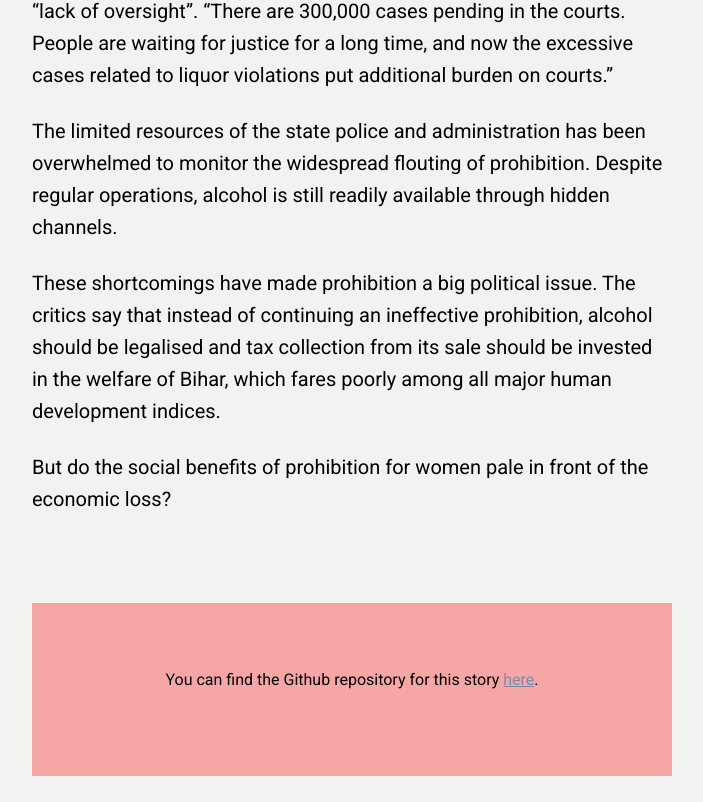
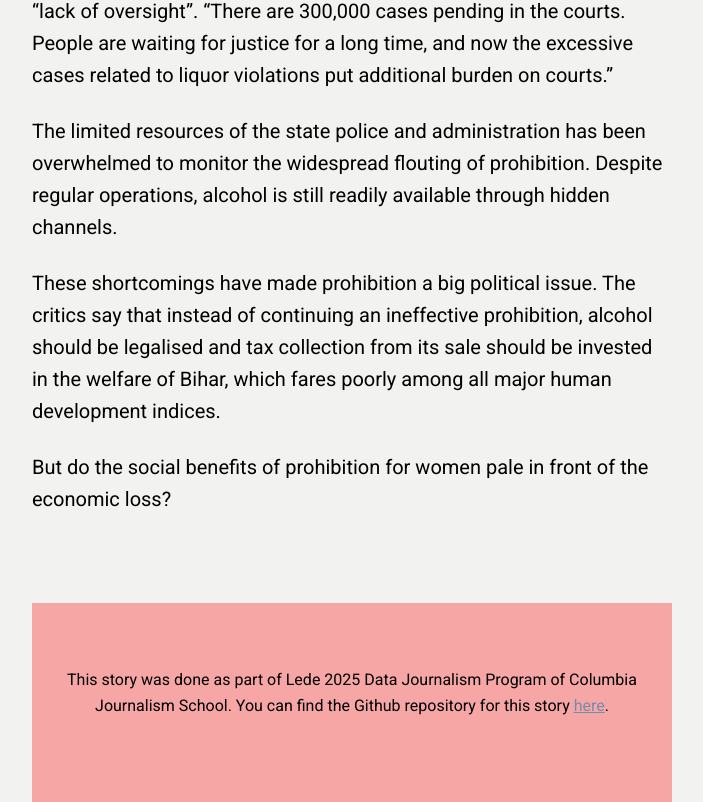
Before and after one commit to namanxshah/bihar-prohibition, a plain HTML site: page index.html in a window 1280 px wide. Shown: the part 10786-11588 px from the top of the page, without its empty margins (288-991 px from the left). Before the commit the page ends 11562 px from the top, so only its background shows below. Drawn offline with nearby package versions, Linux system fonts and the light colour scheme; a script that the page names is missing.

Commit message:
Updating footer text

```diff
--- a/index.html
+++ b/index.html
@@ -236,7 +236,7 @@
   </div> -->
   <div class="footer">
     <div class="content">
-      <p>You can find the Github repository for this story <a href="https://github.com/namanxshah/bihar-prohibition/">here</a>.</p>
+      <p>This story was done as part of Lede 2025 Data Journalism Program of Columbia Journalism School. You can find the Github repository for this story <a href="https://github.com/namanxshah/bihar-prohibition/">here</a>.</p>
     </div>
   </div>
 
```
